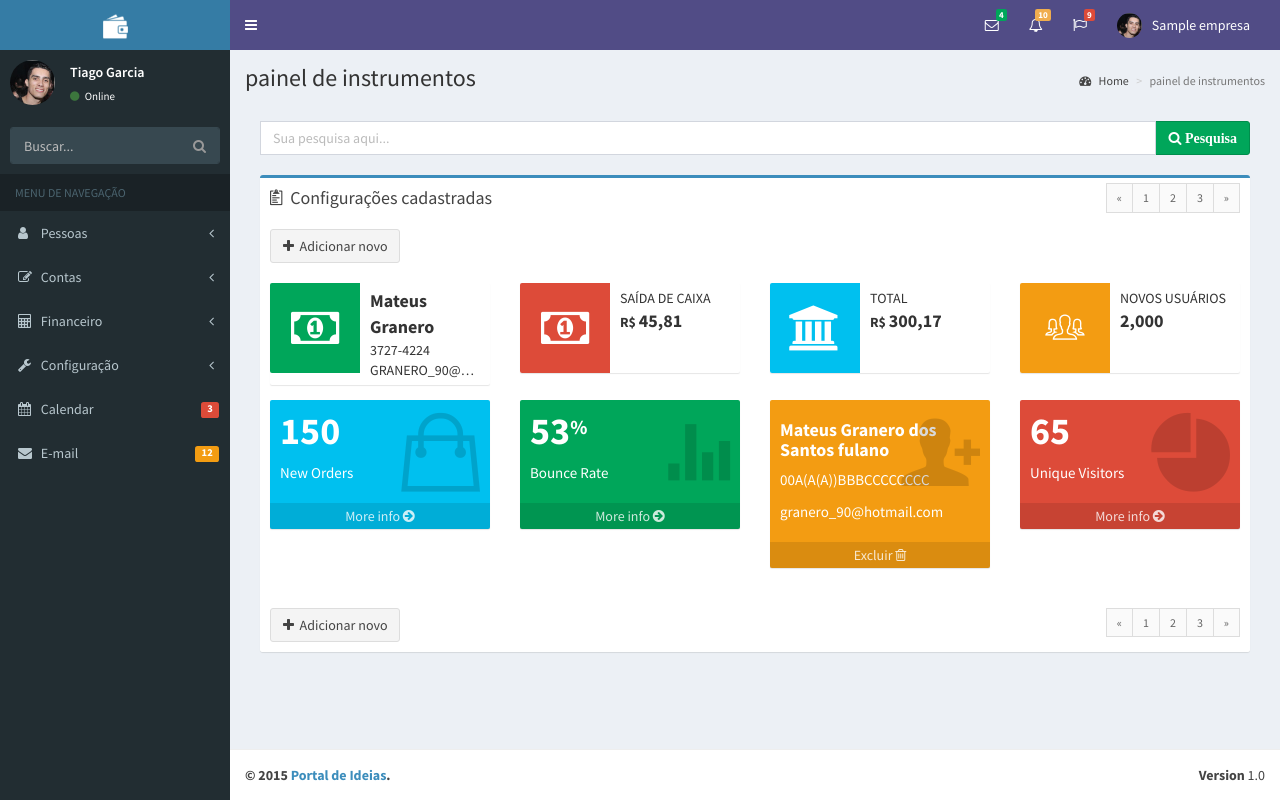
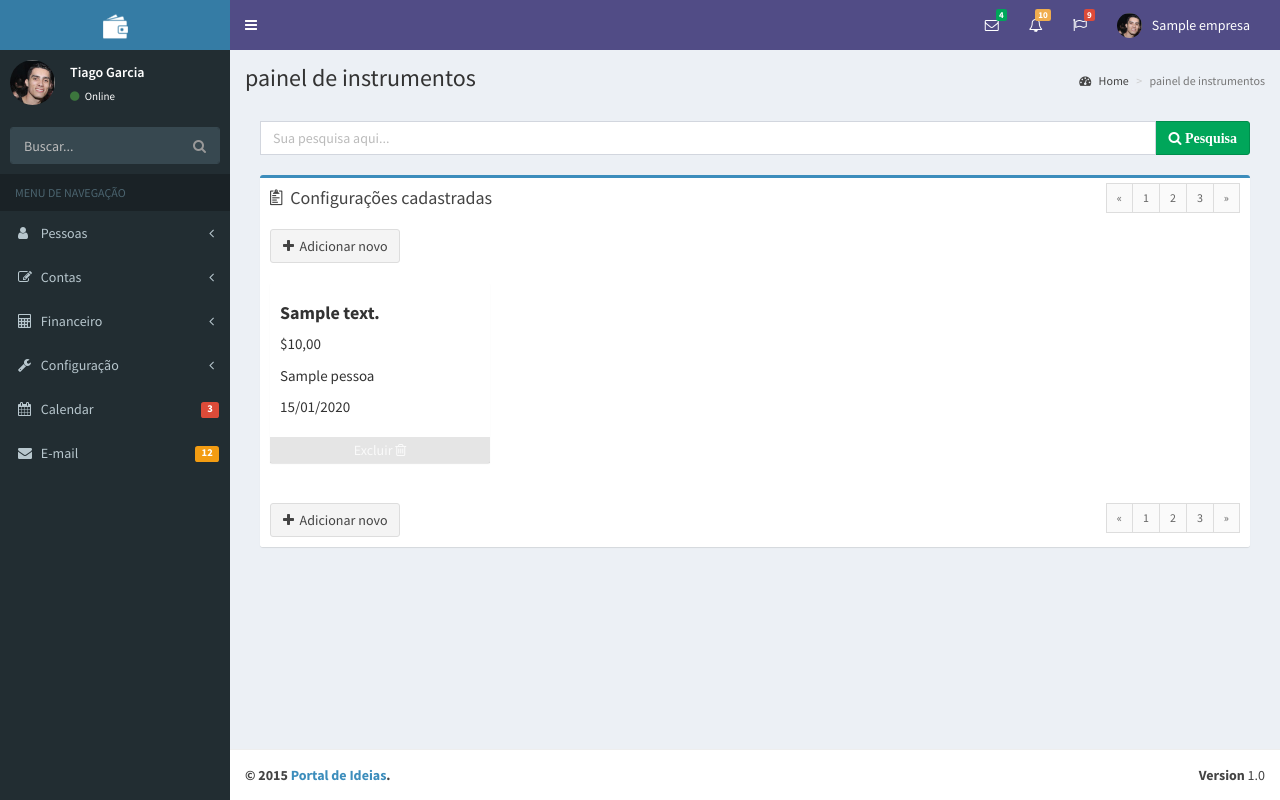
Before and after one commit to mateusportal/portalconta, a Django app: page /sistema/caixa/ in a window 1280 px wide. Run offline with Django 3.2, Linux system fonts and the light colour scheme; a user stored in the database is signed in; tables that the repository leaves empty hold one stand-in row (values such as "Sample post"); parts of the project's set-up code (start-up, migrations or seed data) failed here and were passed over; some libraries are stand-ins or nearby versions.

Commit message:
finalizando cadastro de caixa

```diff
--- a/contas/views.py
+++ b/contas/views.py
@@ -2,12 +2,57 @@ from django.shortcuts import render, HttpResponseRedirect
 from django.db.models import Q
 from contas.models import Caixa
 from empresas.models import Sistema
-
+from datetime import datetime
+#d = datetime.strptime('2007-07-18 10:03:19', '%Y-%m-%d %H:%M:%S')
+#day_string = d.strftime('%Y-%m-%d')
+#Trabalhando com datas
 def preencherCaixa(request,caixaId):
-    caixa = Caixa.objects.get(id=1)
+    caixa = Caixa.objects.get(id=caixaId)
     grupo = Sistema.objects.filter(ativo='SIM', tipo='GRUPO').order_by('nome')
     subgrupo = Sistema.objects.filter(ativo='SIM', tipo='SUB-GRUPO').order_by('nome')
     categoria = Sistema.objects.filter(ativo='SIM', tipo='CATEGORIA').order_by('nome')
 
 
     return render(request,'sistema/cadastroCaixa.html',{'caixas':caixa,'grupos':grupo,'subgrupos':subgrupo,'categorias':categoria})
+
+def listarCaixa(request):
+    caixa = Caixa.objects.filter(empresa_id=int(request.user.empresa.id)).order_by('data_vencimento')
+
+    return render(request,'sistema/caixa.html',{'caixas':caixa})
+
+def gravarCaixa(request):
+    try:
+        caixa = Caixa.objects.get(empresa_id=request.user.empresa.id,id=request.POST.get('caixaId'),usuario_id=request.user.id)
+    except:
+        caixa = Caixa()
+
+    data_pagamento = datetime.strptime(str(request.POST.get('data_pagamento')), '%d/%m/%Y').date()
+    data_vencimento = datetime.strptime(str(request.POST.get('data_vencimento')), '%d/%m/%Y').date()
+    data_boleto = datetime.strptime(str(request.POST.get('data_boleto')), '%d/%m/%Y').date()
+
+
+    caixa.pessoa_id = int(request.POST.get('pessoa_id'))
+    caixa.data_pagamento = data_pagamento.strftime('%Y-%m-%d')
+    caixa.data_vencimento = data_vencimento.strftime('%Y-%m-%d')
+    caixa.valor_multa = (request.POST.get('valor_multa').replace('.','')).replace(',','.')
+    caixa.valor_juros = (request.POST.get('valor_juros').replace('.','')).replace(',','.')
+    caixa.valor_desconto = (request.POST.get('valor_desconto').replace('.','')).replace(',','.')
+    caixa.valor_bruto = (request.POST.get('valor_bruto').replace('.','')).replace(',','.')
+    caixa.descricao = request.POST.get('descricao')
+    caixa.usuario_id = request.user.id
+    caixa.empresa_id = request.user.empresa.id
+    caixa.observacao = request.POST.get('observacao')
+    caixa.data_boleto = data_boleto.strftime('%Y-%m-%d')
+    caixa.categoria_id = request.POST.get('categoria_id')
+    caixa.grupo_id = request.POST.get('grupo_id')
+    caixa.subgrupo_id = request.POST.get('subgrupo_id')
+    caixa.tipo = 'E'
+
+    caixa.save()
+
+    return HttpResponseRedirect('/sistema/caixa/')
+
+def excluirCaixa(request,caixaId):
+    caixa = Caixa.objects.get(empresa_id=request.user.empresa.id,id=caixaId,usuario_id=request.user.id).delete()
+
+    return HttpResponseRedirect('/sistema/caixa/')
--- a/core/templates/sistema/caixa.html
+++ b/core/templates/sistema/caixa.html
@@ -1,8 +1,7 @@
 {% extends "sistema/template.html" %}
+{% load minhas_tags %}
 {% block titulo %}Cadastro de Sistema{% endblock %}
-
 {% block container %}
-
 <!-- Content Header (Page header) -->
     <!--    <section class="content-header">
           <h1>
@@ -17,7 +16,7 @@
       <!-- Main content -->
       <section class="content">
         <!-- Info boxes -->
-          <form method="POST" action="/sistema/sistema/buscar/"> {% csrf_token %}
+        <form method="POST" action="/sistema/caixa/buscar/"> {% csrf_token %}
           <div class="input-group">
             <input class="form-control" placeholder="Sua pesquisa aqui..." name="parametro" type="text" />
             <div class="input-group-btn">
@@ -42,108 +41,43 @@
             </div>
           </div><!-- /.box-header -->
           <div class="box-body">
-                <!-- Info boxes -->
             <div class="row">
-                    <div class="col-md-3 col-sm-6 col-xs-12">
-                      <div class="info-box">
-                        <span class="info-box-icon bg-green"><i class="fa fa-money"></i></span>
-                        <div class="info-box-content">
-                          <span class="info-box-number">Mateus Granero</span>
-                          <span class="info-box-text">3727-4224</span>
-                          <span class="info-box-text">granero_90@hotmail.com</span>
-                        </div><!-- /.info-box-content -->
-                      </div><!-- /.info-box -->
-                    </div><!-- /.col -->
-                    <div class="col-md-3 col-sm-6 col-xs-12">
-                      <div class="info-box">
-                        <span class="info-box-icon bg-red"><i class="fa fa-money"></i></span>
-                        <div class="info-box-content">
-                          <span class="info-box-text">Saída de Caixa</span>
-                          <span class="info-box-number"><small>R$&nbsp;</small>45,81</span>
-                        </div><!-- /.info-box-content -->
-                      </div><!-- /.info-box -->
-                    </div><!-- /.col -->
-
-                    <!-- fix for small devices only -->
-                    <div class="clearfix visible-sm-block"></div>
-
-                    <div class="col-md-3 col-sm-6 col-xs-12">
-                      <div class="info-box">
-                        <span class="info-box-icon bg-aqua"><i class="fa fa-bank"></i></span>
-                        <div class="info-box-content">
-                          <span class="info-box-text">Total</span>
-                          <span class="info-box-number"><small>R$&nbsp;</small>300,17</span>
-                        </div><!-- /.info-box-content -->
-                      </div><!-- /.info-box -->
-                    </div><!-- /.col -->
-                    <div class="col-md-3 col-sm-6 col-xs-12">
-                      <div class="info-box">
-                        <span class="info-box-icon bg-yellow"><i class="ion ion-ios-people-outline"></i></span>
-                        <div class="info-box-content">
-                          <span class="info-box-text">Novos Usuários</span>
-                          <span class="info-box-number">2,000</span>
-                        </div><!-- /.info-box-content -->
-                      </div><!-- /.info-box -->
-                    </div><!-- /.col -->
-                  </div><!-- /.row -->
-
-                  <div class="row">
+            {% for caixa in caixas %}
              <div class="col-lg-3 col-xs-6">
                 <!-- small box -->
-              <div class="small-box bg-aqua">
+                <div class="small-box bg-{% if caixa.tipo == 'E' %}green{% elif caixa.tipo == 'S' %}blue{% endif %}">
                   <div class="inner">
-                  <h3>150</h3>
-                  <p>New Orders</p>
+                    <h4><b>{{caixa.descricao}} </b></h4>
+                    <p>${{caixa.valor_bruto|formataDinheiro}}</p>
+                    <p>{{caixa.pessoa.nome}}</p>
+                    <p>{{caixa.data_vencimento|date:"d/m/Y"}}</p>
                   </div>
-                <div class="icon">
-                  <i class="ion ion-bag"></i>
+                  <a href="/sistema/caixa/editor/{{caixa.id}}" ><div class="icon">
+                    <i class="ion {% if caixa.tipo == 'E' %}ion-plus-round{% elif caixa.tipo == 'S' %}ion-minus-round{% endif %}"></i>
+                  </div></a>
+                  <a href="" class="small-box-footer" data-toggle="modal" data-target="#Modal{{caixa.id}}">Excluir <i class="fa fa-trash-o"></i></a>
                                 </div>
-                <a href="#" class="small-box-footer">More info <i class="fa fa-arrow-circle-right"></i></a>
+              <!-- Modal -->
+              <div class="modal fade" id="Modal{{caixa.id}}" tabindex="-1" role="dialog" aria-labelledby="myModalLabel" aria-hidden="true">
+                <div class="modal-dialog">
+                  <div class="modal-content">
+                    <div class="modal-header">
+                      <button type="button" class="close" data-dismiss="modal" aria-label="Close"><span aria-hidden="true">&times;</span></button>
+                      <h4 class="modal-title" id="myModalLabel">CONFIRMA EXCLUSÃO!</h4>
                     </div>
+                    <div class="modal-body">
+                      Deseja mesmo excluir a Conta : {{caixa.descricao}} no valor de R${{caixa.valor_bruto|formataDinheiro}} e vencimento para {{caixa.data_vencimento|date:"d/m/Y"}}  ?
+                    </div>
+                    <div class="modal-footer">
+                      <button type="button" class="btn btn-default" data-dismiss="modal">Não</button>
+                      <a href="/sistema/caixa/excluir/{{caixa.id}}"><button type="button" class="btn btn-primary">Sim</button></a>
+                    </div>
+                  </div>
+                </div>
+              </div><!-- Modal -->
               </div><!-- ./col -->
-            <div class="col-lg-3 col-xs-6">
-              <!-- small box -->
-              <div class="small-box bg-green">
-                <div class="inner">
-                  <h3>53<sup style="font-size: 20px">%</sup></h3>
-                  <p>Bounce Rate</p>
-                </div>
-                <div class="icon">
-                  <i class="ion ion-stats-bars"></i>
-                </div>
-                <a href="#" class="small-box-footer">More info <i class="fa fa-arrow-circle-right"></i></a>
-              </div>
-            </div><!-- ./col -->
-            <div class="col-lg-3 col-xs-6">
-              <!-- small box -->
-              <div class="small-box bg-yellow">
-                <div class="inner">
-                  <h4><b>Mateus Granero dos Santos fulano </b></h4>
-                  <p>00A(A(A))BBBCCCCCCCC</p>
-                  <p>granero_90@hotmail.com</p>
-                </div>
-                <div class="icon">
-                  <i class="ion ion-person-add"></i>
-                </div>
-                <a href="#" class="small-box-footer">Excluir <i class="fa fa-trash-o"></i></a>
-              </div>
-            </div><!-- ./col -->
-            <div class="col-lg-3 col-xs-6">
-              <!-- small box -->
-              <div class="small-box bg-red">
-                <div class="inner">
-                  <h3>65</h3>
-                  <p>Unique Visitors</p>
-                </div>
-                <div class="icon">
-                  <i class="ion ion-pie-graph"></i>
-                </div>
-                <a href="#" class="small-box-footer">More info <i class="fa fa-arrow-circle-right"></i></a>
-              </div>
-            </div><!-- ./col -->
+            {% endfor %}
             </div><!-- /.row -->
-
-
           </div><!-- /.box-body-->
           <div class="box-footer clearfix no-border">
             <a href="/sistema/caixa/editor/"><button class="btn btn-default"><i class="fa fa-plus"></i>&nbsp;&nbsp;Adicionar novo</button></a>
@@ -158,7 +92,5 @@
             </div>
           </div>
         </div><!-- /.box -->
-
       </section><!-- /.content -->
-
       {% endblock %}
--- a/core/views.py
+++ b/core/views.py
@@ -115,6 +115,7 @@ def pessoas(request):
 def cadastroEmpresa(request):
     return render(request,'sistema/empresa.html')
 
+@login_required
 def listarSistema(request):
     return render(request,'sistema/sistema.html')
 
--- a/empresas/views.py
+++ b/empresas/views.py
@@ -40,7 +40,6 @@ def preencherSistema(request,sisId):
     sistemas = Sistema.objects.get(id=sisId)
 
     return render(request,'sistema/cadastroSistema.html',{'sistemas':sistemas})
-
 
 def listaPessoas(request):
     if request.method == 'POST':
--- a/pc/urls.py
+++ b/pc/urls.py
@@ -11,9 +11,11 @@ urlpatterns = patterns('',
     url(r'^cadastro/$', 'core.views.cadastro', name='cadastro'),
     url(r'^valida_cadastro/$', 'core.views.valida_cadastro', name='valida_cadastro'),
     url(r'^sistema/$', 'core.views.sistema', name='sistema'),
-    url(r'^sistema/caixa/$', 'core.views.caixa', name='caixa'),
+    url(r'^sistema/caixa/$', 'contas.views.listarCaixa', name='listarCaixa'),
     url(r'^sistema/caixa/editor/$', 'core.views.cadastrarCaixa', name='cadastrarCaixa'),
     url(r'^sistema/caixa/editor/(?P<caixaId>\d+)/$', 'contas.views.preencherCaixa', name='preencherCaixa'),
+    url(r'^sistema/caixa/gravar/$', 'contas.views.gravarCaixa', name='gravarCaixa'),
+    url(r'^sistema/caixa/excluir/(?P<caixaId>\d+)/$', 'contas.views.excluirCaixa', name='excluirCaixa'),
     url(r'^sistema/pessoas/$', 'empresas.views.listaPessoas', name='pessoas'),
     url(r'^sistema/pessoas/buscar/$', 'empresas.views.listaPessoas', name='pessoas'),
     url(r'^sistema/pessoas/excluir/(?P<pessoaId>\d+)/$', 'empresas.views.excluirPessoas', name='excluirPessoas'),
```
Also changed, not shown: core/templates/sistema/cadastroCaixa.html (+17 -8 lines), core/templates/sistema/pessoas.html (+6 -3 lines), core/templates/sistema/sistema.html (+0 -10 lines). Lines whose indentation alone changed are shown as unchanged.
